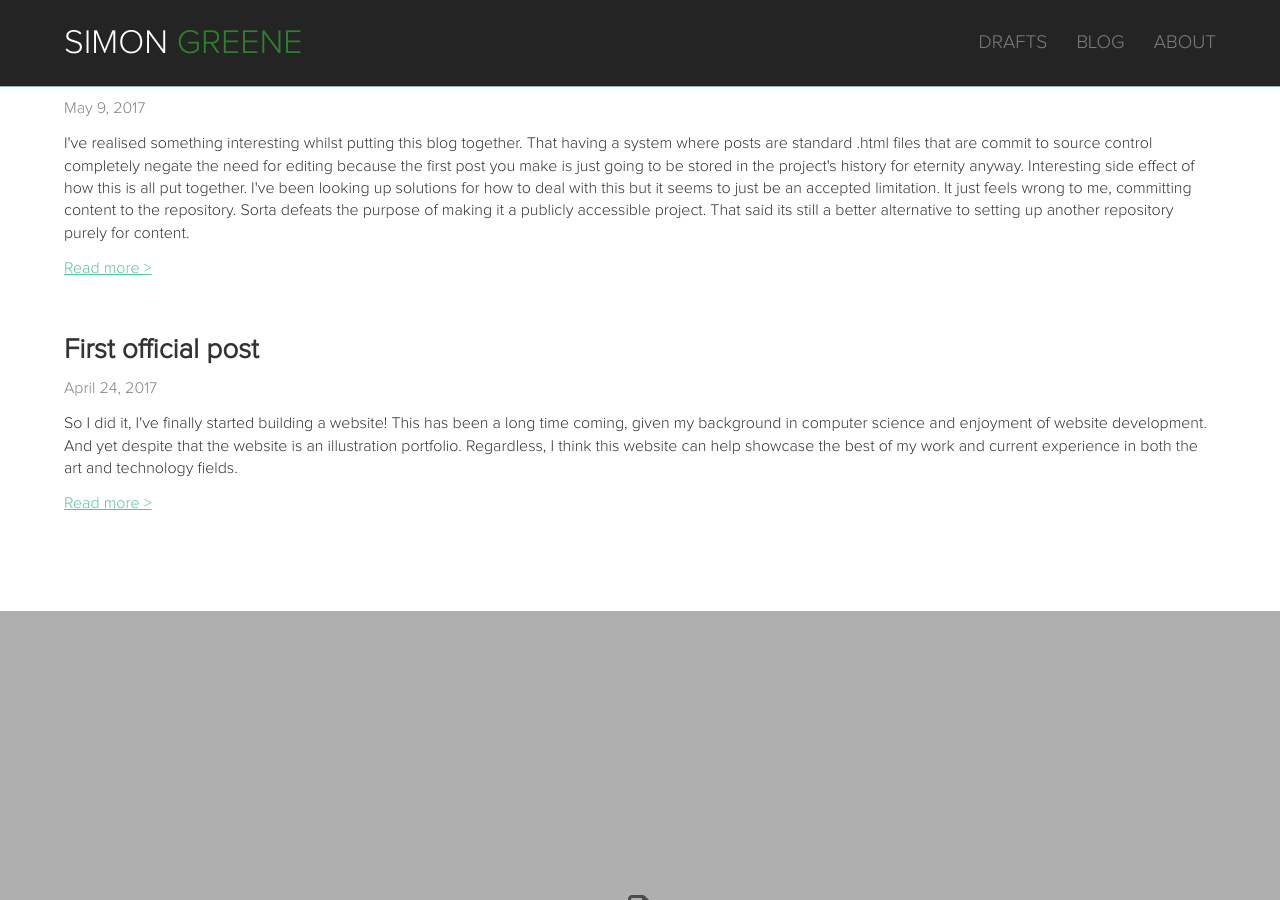
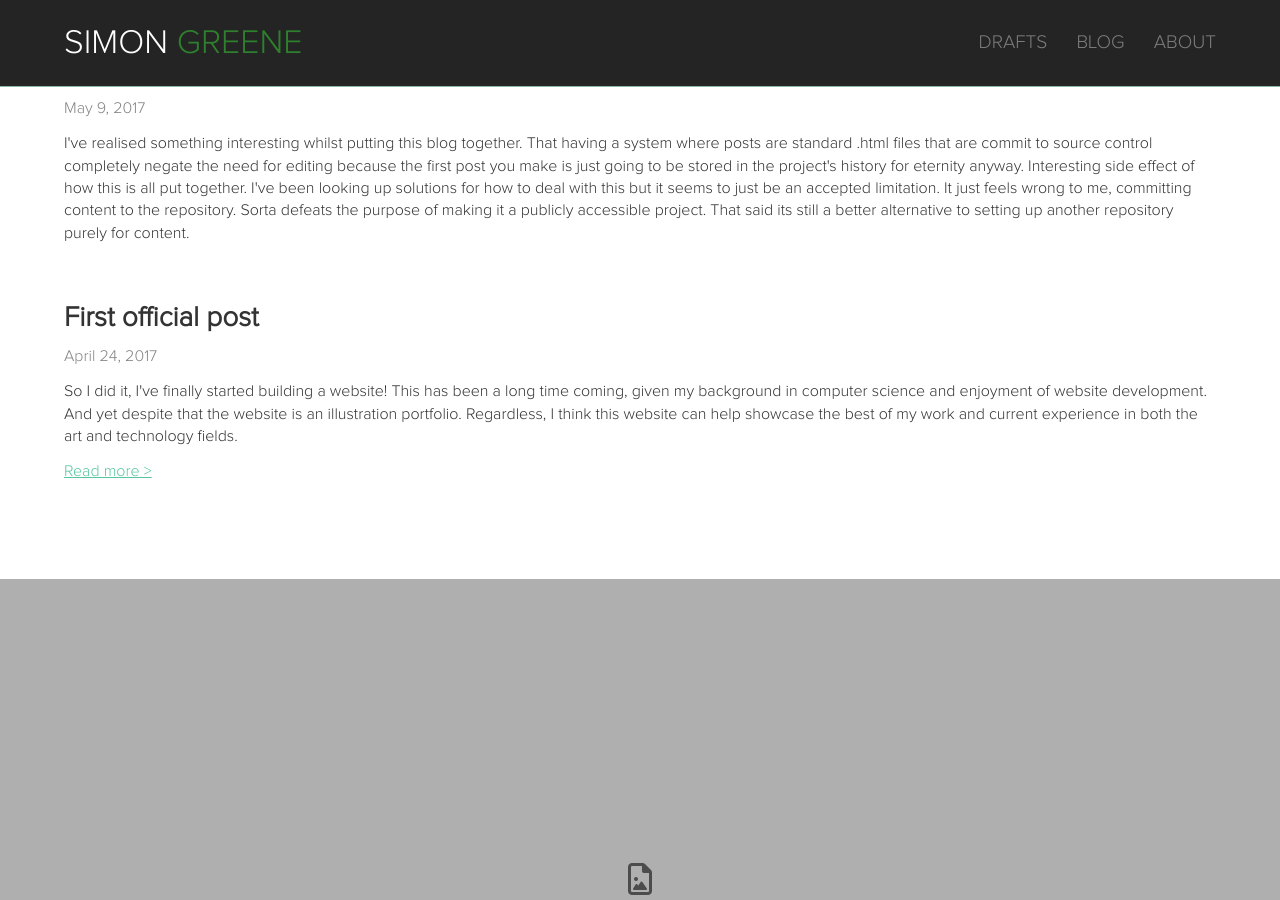
Before and after one commit to simonrg/web-portfolio, a Jekyll site: the page built from index.html, in a window 1280 px wide and 900 px high, scrolled down 765 px. Built offline with Jekyll 4.4.1, drawn with Linux system fonts in a browser that asks for light colours; nearby versions of some CDN libraries.

Commit message:
Show 'read more' link if the post is longer than the excerpt

```diff
--- a/_includes/post-list.html
+++ b/_includes/post-list.html
@@ -1,11 +1,15 @@
 <div class="page-content__block">
   <ul class="post-list">
     {% for post in site.posts %}
+      {% assign full = post.content | number_of_words %}
+      {% assign sample = post.excerpt | number_of_words %}
       <li class="post-list__item">
         <h3 class="blog-heading">{{ post.title }}</h3>
         <span class="post-meta">{{ post.date | date: "%B %e, %Y" }}</span>
         <p class="blog-excerpt">{{ post.excerpt | remove: '<p>' | remove: '</p>' }}</p>
-        <a href="{{ post.url }}">Read more ></a>
+        {% if full > sample %}
+          <a class="blod-readmore" href="{{ post.url }}">Read more ></a>
+        {% endif %}
       </li>
     {% endfor %}
   </ul>
```
